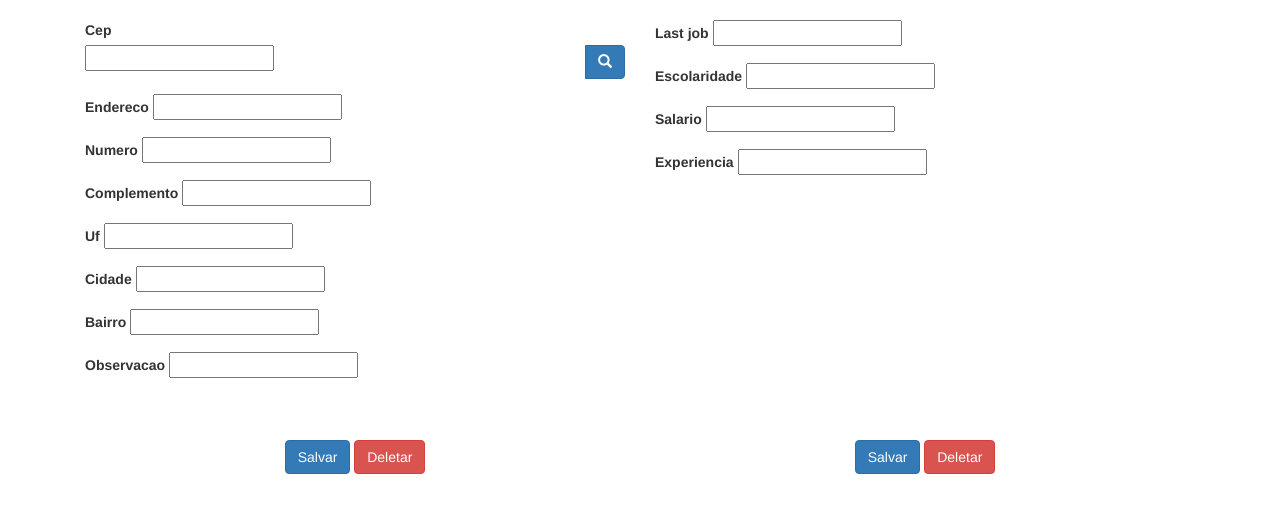
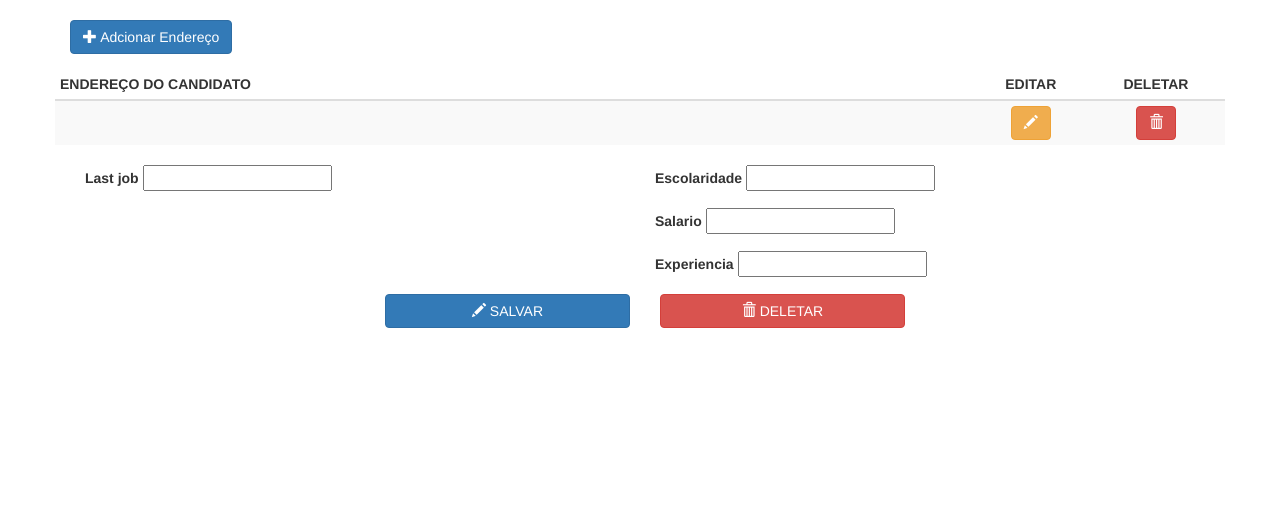
Before and after one commit to olivx/desafio, a Django app: template jobauth/templates/jobauth/candidate_profile.html in a window 1280 px wide. Shown: the part 51-564 px from the top of the page. Run offline with Django 3.2, Linux system fonts and the light colour scheme; the template is opened without the code that fills it: most values are stand-ins (such as "Sample title", 1, 10 or a date in 2020); form fields are guessed from the names that the template uses; lists and menus that the app fills with data are empty; parts of the project's set-up code (start-up, migrations or seed data) failed here and were passed over; some libraries are stand-ins or nearby versions.

Commit message:
ajustes informações de um candidato

```diff
--- a/company/templates/company/job/job_table.html
+++ b/company/templates/company/job/job_table.html
@@ -15,7 +15,7 @@
 
     {% if user.is_authenticated and user.profile.kind == user.profile.EMPLOYEE %}
     <th  class="text-center upper" width="30">
-        <button class="btn btn-info js-open-job-form" title="Detalhes da Vaga"
+        <button class="btn btn-info js-open-job-form-detail" title="Detalhes da Vaga"
                 data-url="{% url 'company:job_detail' job.id %}">
             <i class="glyphicon glyphicon-sunglasses"></i>
         </button>
--- a/core/static/js/apps.js
+++ b/core/static/js/apps.js
@@ -83,8 +83,12 @@
     $('.job-table').on('click','button', loadJobForm);
     $('#job-modal').on('submit', '.js-update-job-form', saveJobForm);
 
+    // delete job
     $('#job-modal').on('submit', '.js-delete-job-form', deleteJobForm);
 
+
+    // detail job
+     $('.js-open-job-form-detail').click(loadJobForm);
 
 
 
@@ -264,19 +268,29 @@
             $('.form_address').submit()
     };
 
-   function submit_form_candidate_profile(e){
+   function submit_form_candidate_save(e){
             e.preventDefault();
             var url = $(this).attr('data-url')
             $('.form_candidate').attr('action', url)
             $('.form_candidate').submit()
     };
-//
-//
+
+    function submit_form_candidate_delete(e){
+            var c = confirm('Deseja realmente deletar essas informações ?')
+
+            if(c == true){
+                e.preventDefault();
+                var url = $(this).attr('data-url')
+                $('.form_candidate').attr('action', url)
+                $('.form_candidate').submit()
+            }
+    };
+
     $('.js-send-form-address-save').click(submit_form_address_profile)
     $('.js-send-form-address-delete').click(submit_form_address_profile)
 
-    $('.js-send-form-candidate-save').click(submit_form_candidate_profile)
-    $('.js-send-form-candidate-delete').click(submit_form_candidate_profile)
+    $('.js-send-form-candidate-save').click(submit_form_candidate_save)
+    $('.js-send-form-candidate-delete').click(submit_form_candidate_delete)
 
 
     //candidato
--- a/jobauth/templates/jobauth/candidate_profile.html
+++ b/jobauth/templates/jobauth/candidate_profile.html
@@ -3,6 +3,7 @@
 
 <div class="row">
 
+    <div class="text-center">
     {% for message in messages %}
     <div class="alert {{ message.tags }} alert-dismissible" role="alert">
         <button type="button" class="close" data-dismiss="alert" aria-label="Close">
@@ -11,55 +12,107 @@
         {{ message }}
     </div>
     {% endfor %}
+    </div>
+
+
 </div>
 
 
-<div class="col-md-6">
-    <form class="form_address" action="" method="post">
-        {% csrf_token %}
-    {% include 'jobauth/form_address_profile.html' %}
-    </form>
+<div class="form-group">
+    <button class="btn btn-primary">
+        <i class="glyphicon glyphicon-plus"></i>
+        Adcionar Endereço
+    </button>
 </div>
 
-<div class="col-md-6">
-    <form class="form_candidate" action="" method="post">
-        {% csrf_token %}
-    {% include 'jobauth/form_candidate.html' %}
-    </form>
-</div>
+<div>
 
-<div class="row" style="margin-top:30em;">
-    <div class="col-md-12">
+    <div class="row">
+        <div class="">
+            <table id="company-table" class="table table-striped table-hover table-condensed">
+                <thead>
+                <tr>
+                    <th width="500">ENDEREÇO DO CANDIDATO</th>
+                    <th width="30" class="text-center">EDITAR</th>
+                    <th width="30" class="text-center">DELETAR</th>
+                </tr>
+                </thead>
+                <tbody>
+                <tr>
+                    <th width="500"></th>
+                    <th  class="text-center upper" width="30">
+                        <button class="btn btn-warning js-open-job-form-detail"
+                                title="Editar Endereço"
+                                data-url="">
+                            <i class="glyphicon glyphicon-pencil"></i>
+                        </button>
+                    </th>
+                    <th  class="text-center upper" width="30">
+                        <button class="btn btn-danger js-open-job-form-se-cadastrar"
+                                title="Deeletar Endereço"
+                                data-url="">
+                            <i class="glyphicon glyphicon-trash"></i>
+                        </button>
+                    </th>
+                </tr>
+                </tbody>
+            </table>
 
 
-        <div class="col-md-6 text-center">
-            <button class="btn btn-primary js-send-form-address-save"
-                    data-url="{% url 'accounts:profile_address_save' %}">
-                Salvar
-            </button>
+            <div class="text-center">
+                {% if company_list.has_other_pages %}
+                <ul class="pagination">
+                    {% if company_list.has_previous %}
+                    <li><a href="?page={{ company_list.previous_page_number }}">&laquo;</a></li>
+                    {% else %}
+                    <li class="disabled"><span>&laquo;</span></li>
+                    {% endif %}
+                    {% for i in company_list.paginator.page_range %}
+                    {% if company_list.number == i %}
+                    <li class="active"><span>{{ i }} <span class="sr-only">(current)</span></span></li>
+                    {% else %}
+                    <li><a href="?page={{ i }}">{{ i }}</a></li>
+                    {% endif %}
+                    {% endfor %}
+                    {% if company_list.has_next %}
+                    <li><a href="?page={{ company_list.next_page_number }}">&raquo;</a></li>
+                    {% else %}
+                    <li class="disabled"><span>&raquo;</span></li>
+                    {% endif %}
+                </ul>
+                {% endif %}
+            </div>
+        </div>
+    </div>
 
+    <div class="candidato">
+        <form class="form_candidate" action="" method="post">
+            {% csrf_token %}
+            {% include 'jobauth/form_candidate.html' %}
 
-            <button class="btn btn-danger js-send-form-address-delete"
-                    data-url="{% url 'accounts:profile_address_delete' %}">
-                Deletar
-            </button >
-        </div>
+        </form>
+            <div class="col-md-offset-3 col-md-9">
+                <div class="col-md-4">
+                <button class="btn btn-block btn-primary js-send-form-candidate-save"
+                        title="Salvar"
+                        data-url="{% url 'accounts:candidate_save' %}">
+                    <i class="glyphicon glyphicon-pencil"></i>
+                    SALVAR
+                </button>
+                </div>
 
-        <div class="text-center">
-            <button class="btn btn-primary js-send-form-candidate-save"
-                    data-url="{% url 'accounts:profile_candidate_save' %}">
-                Salvar
-            </button>
+                <div class="col-md-4">
+                <button class="btn btn-block btn-danger js-send-form-candidate-delete"
+                        title="Deletar"
+                        data-url="{% url 'accounts:candidate_delete'%}">
+                    <i class="glyphicon glyphicon-trash"></i>
+                    DELETAR
+                </button>
+                </div>
+            </div>
+    </div>
 
-        <button class="btn btn-danger js-send-form-candidate-delete"
-                data-url="{% url 'accounts:profile_candidate_delete' %}">
-                Deletar
-            </button >
-        </div>
-
-    </div>
 </div>
 
 
-
 {% endblock %}
--- a/jobauth/templates/jobauth/form_candidate.html
+++ b/jobauth/templates/jobauth/form_candidate.html
@@ -1,14 +1,16 @@
 {% load widget_tweaks %}
 
-
+<div class="col-md-6">
     <div class="form-group  {% if candidate_form.last_job.errors %} has-error {% endif %}">
         {{ candidate_form.last_job.label_tag }}
-    {% render_field candidate_form.last_job class='form-control' rows='15'%}
+        {% render_field candidate_form.last_job class='form-control' rows='8'%}
         {% for error in candidate_form.last_job.errors %}
         <span class="help-block" > {{ error }}</span>
         {% endfor %}
     </div>
+</div>
 
+<div class="col-md-6">
     <div class="form-group  {% if candidate_form.escolaridade.errors %} has-error {% endif %}">
         {{ candidate_form.escolaridade.label_tag }}
         {% render_field candidate_form.escolaridade class='form-control'%}
@@ -32,3 +34,4 @@
         <span class="help-block" > {{ error }}</span>
         {% endfor %}
     </div>
+</div>
```
Also changed, not shown: company/templates/company/job/job_detail.html (+2 -6 lines), company/views.py (+14 -9 lines), jobauth/urls.py (+4 -4 lines), jobauth/views.py (+16 -28 lines), db.sqlite3. Lines whose indentation alone changed are shown as unchanged.
